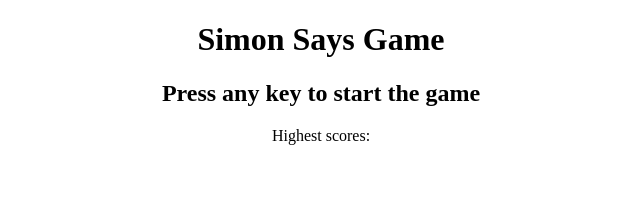
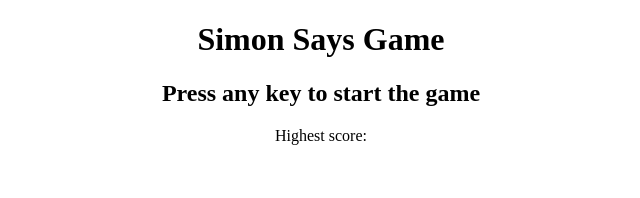
Before and after one commit to SUBHA-HAZRA/Simon_Game, a plain HTML site: page index.html in a window 1280 px wide. Shown: the top 198 px of the page, 319-959 px from the left. Drawn offline with Linux system fonts and the light colour scheme.

Commit message:
index modified2

```diff
--- a/index.html
+++ b/index.html
@@ -9,7 +9,7 @@
 <body>
     <h1>Simon Says Game</h1>
     <h2>Press any key to start the game</h2>
-    <p id="highest">Highest scores: </p>
+    <p id="highest">Highest score: </p>
     <div class="Btn-contaner">
         <div class="line-one" >
             <!-- 1 -->
```
